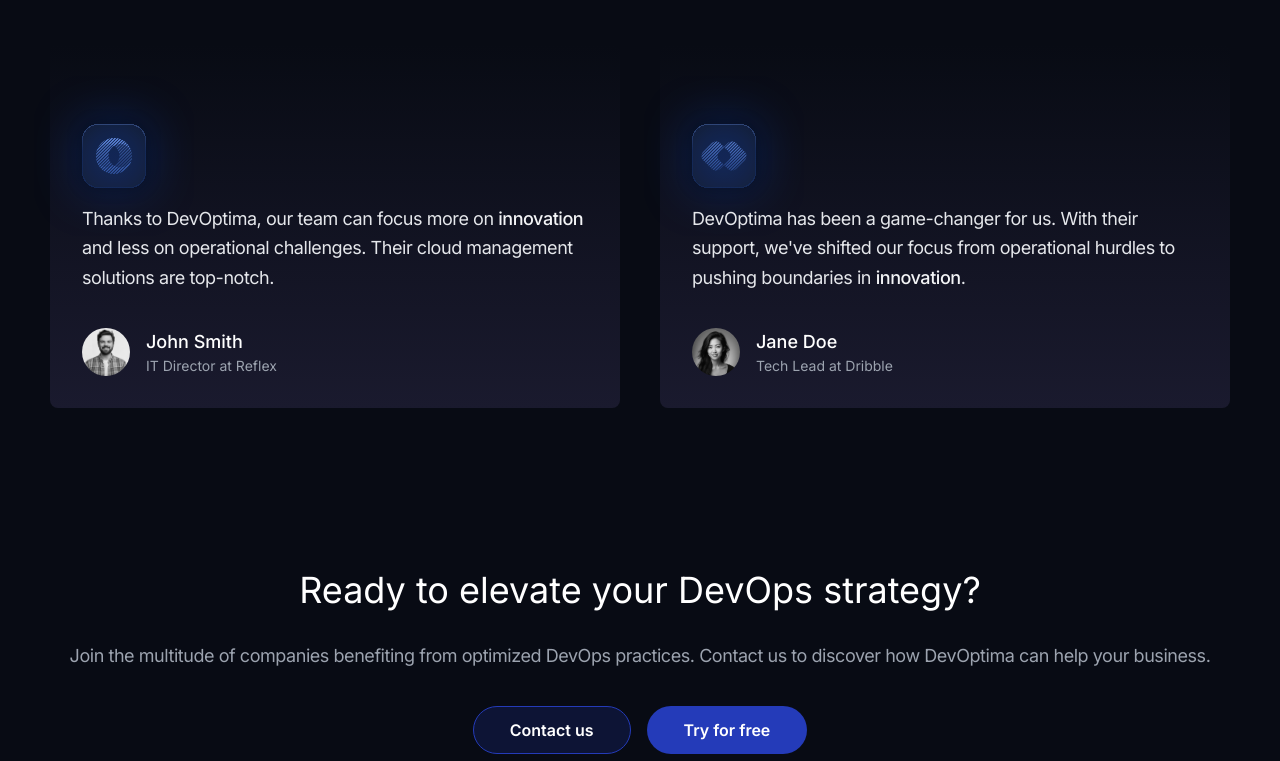
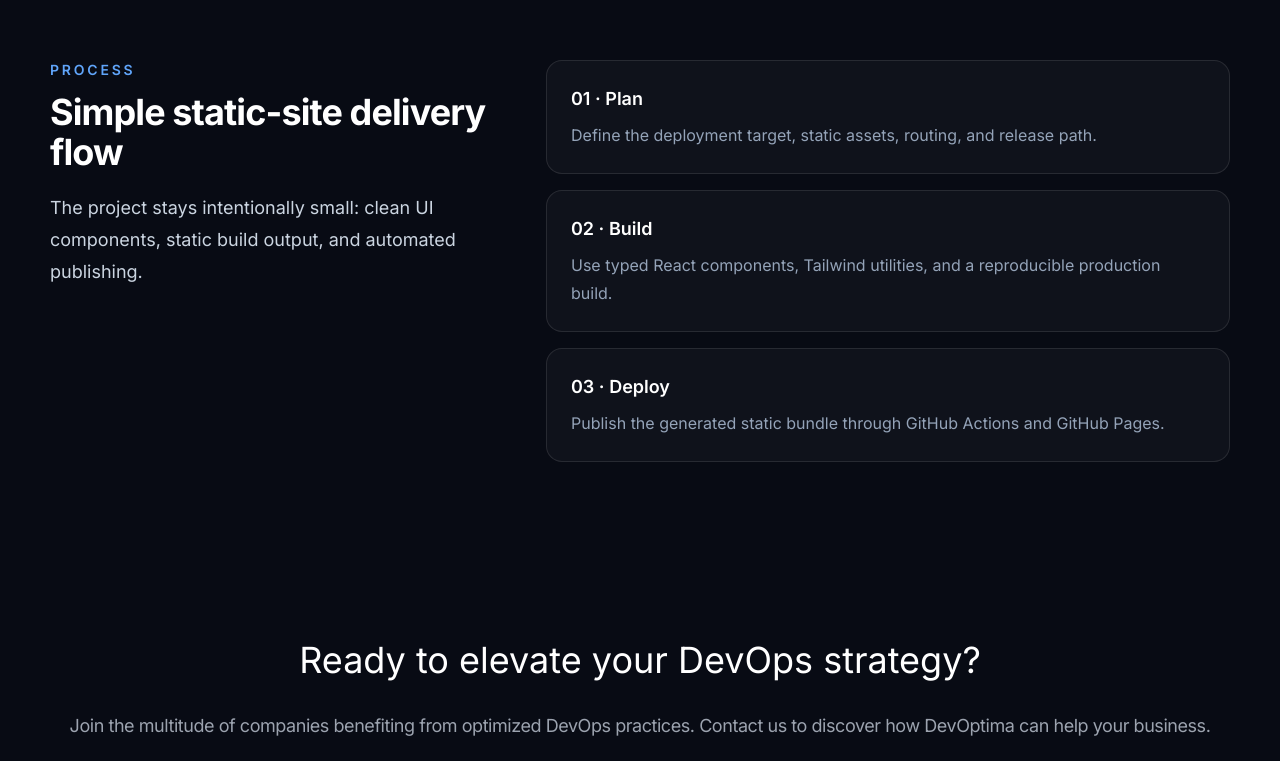
Before and after one commit to itkrivoshei/devoptima-landing, a React (Vite) app: page / in a window 1280 px wide. Shown: the part 2246-3007 px from the top of the page. Built offline with nearby package versions, Linux system fonts and the light colour scheme.

Commit message:
Replace testimonial copy with process section

```diff
--- a/src/components/TestimonialsSection.tsx
+++ b/src/components/TestimonialsSection.tsx
@@ -1,57 +1,43 @@
-import React from 'react';
+const workflowSteps = [
+  {
+    title: '01 · Plan',
+    description: 'Define the deployment target, static assets, routing, and release path.',
+  },
+  {
+    title: '02 · Build',
+    description: 'Use typed React components, Tailwind utilities, and a reproducible production build.',
+  },
+  {
+    title: '03 · Deploy',
+    description: 'Publish the generated static bundle through GitHub Actions and GitHub Pages.',
+  },
+];
 
-const TestimonialsSection: React.FC = () => {
+const TestimonialsSection = () => {
   return (
-    <section className='pt-20 py-20'>
-      <div className='container mx-auto text-center'>
-        <div className='grid grid-cols-2 gap-10'>
-          <div className='bg-gradient-to-b from-transparent to-[#1A1A2E] p-8 rounded-lg text-left'>
-            <img
-              alt='Client feedback'
-              src={`${process.env.PUBLIC_URL}/images/icon-client-feedback1.svg`}
-              style={{ marginBottom: '-2rem', marginLeft: '-3rem' }}
-            />
-            <p className='text-gray-200 text-lg leading-relaxed font-light tracking-tight pt-0 pb-9'>
-              Thanks to DevOptima, our team can focus more on{' '}
-              <span className='font-medium text-gray-100'>innovation</span> and
-              less on operational challenges. Their cloud management solutions
-              are top-notch.
+    <section id='process' className='section-padding'>
+      <div className='container'>
+        <div className='grid gap-10 lg:grid-cols-[0.8fr_1.2fr] lg:items-start'>
+          <div>
+            <p className='mb-3 text-sm font-semibold uppercase tracking-[0.2em] text-accent-strong'>
+              Process
             </p>
-            <div className='flex items-center'>
-              <img
-                alt='John Smith'
-                src={`${process.env.PUBLIC_URL}/images/john-smith.png`}
-                className='w-12 h-12 rounded-full grayscale object-cover'
-              />
-              <div className='ml-4 text-left'>
-                <h3 className='text-white text-lg font-medium'>John Smith</h3>
-                <p className='text-gray-400 text-sm'>IT Director at Reflex</p>
-              </div>
-            </div>
+            <h2 className='text-3xl font-bold tracking-tight text-white sm:text-4xl'>
+              Simple static-site delivery flow
+            </h2>
+            <p className='mt-5 text-lg leading-8 text-slate-300'>
+              The project stays intentionally small: clean UI components, static build output, and
+              automated publishing.
+            </p>
           </div>
-          <div className='bg-gradient-to-b from-transparent to-[#1A1A2E] p-8 rounded-lg text-left'>
-            <img
-              alt='Client feedback'
-              src={`${process.env.PUBLIC_URL}/images/icon-client-feedback2.svg`}
-              style={{ marginBottom: '-2rem', marginLeft: '-3rem' }}
-            />
-            <p className='text-gray-200 text-lg leading-relaxed font-light tracking-tight pt-0 pb-9'>
-              DevOptima has been a game-changer for us. With their support,
-              we've shifted our focus from operational hurdles to pushing
-              boundaries in{' '}
-              <span className='font-medium text-gray-100'>innovation</span>.
-            </p>
-            <div className='flex items-center'>
-              <img
-                alt='Jane Doe'
-                src={`${process.env.PUBLIC_URL}/images/jane-doe.png`}
-                className='w-12 h-12 rounded-full grayscale object-cover'
-              />
-              <div className='ml-4 text-left'>
-                <h3 className='text-white text-lg font-medium'>Jane Doe</h3>
-                <p className='text-gray-400 text-sm'>Tech Lead at Dribble</p>
-              </div>
-            </div>
+
+          <div className='grid gap-4'>
+            {workflowSteps.map((step) => (
+              <article key={step.title} className='rounded-2xl border border-white/10 bg-white/[0.03] p-6'>
+                <h3 className='text-lg font-semibold text-white'>{step.title}</h3>
+                <p className='mt-2 leading-7 text-slate-400'>{step.description}</p>
+              </article>
+            ))}
           </div>
         </div>
       </div>
```
